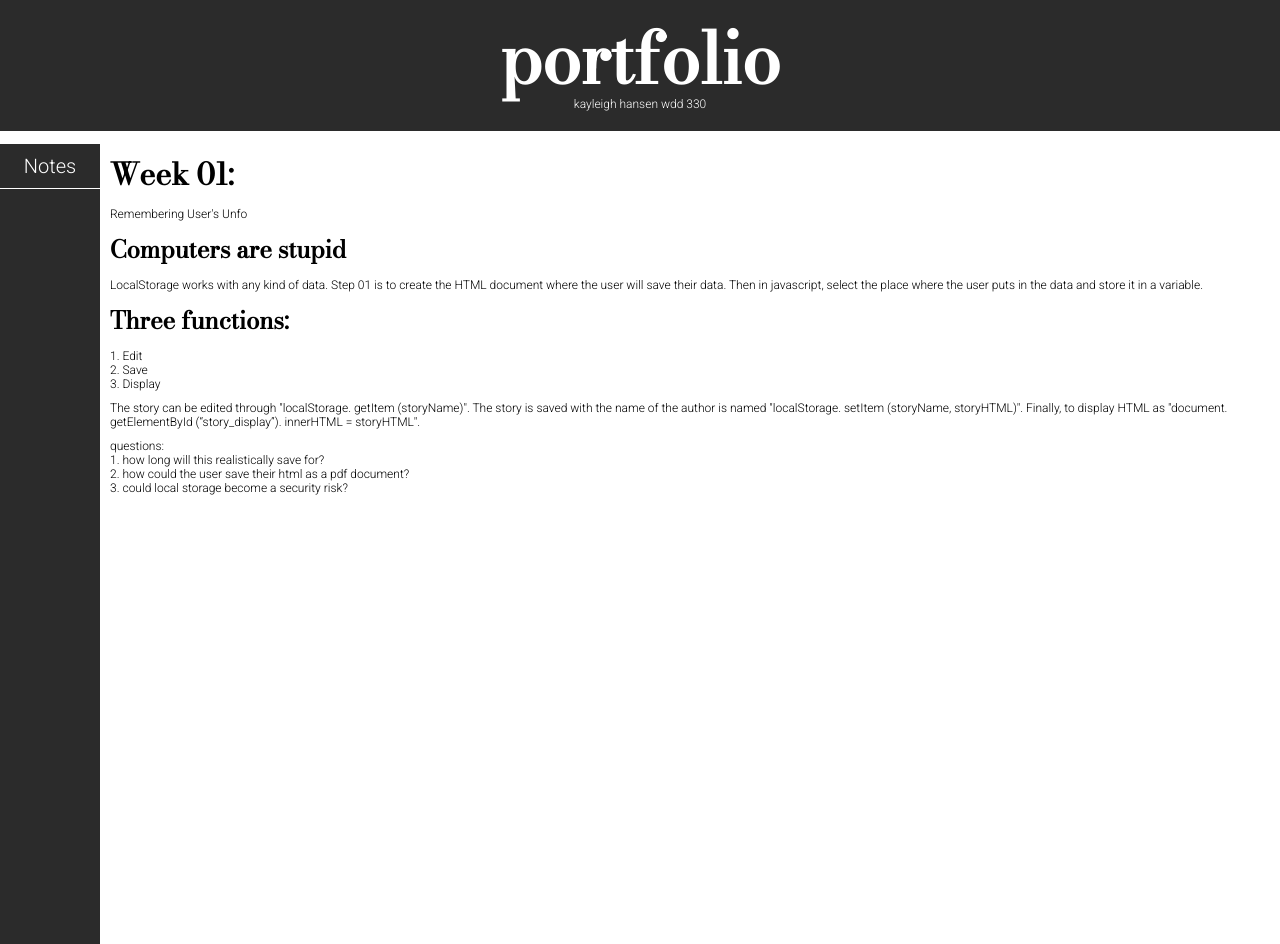
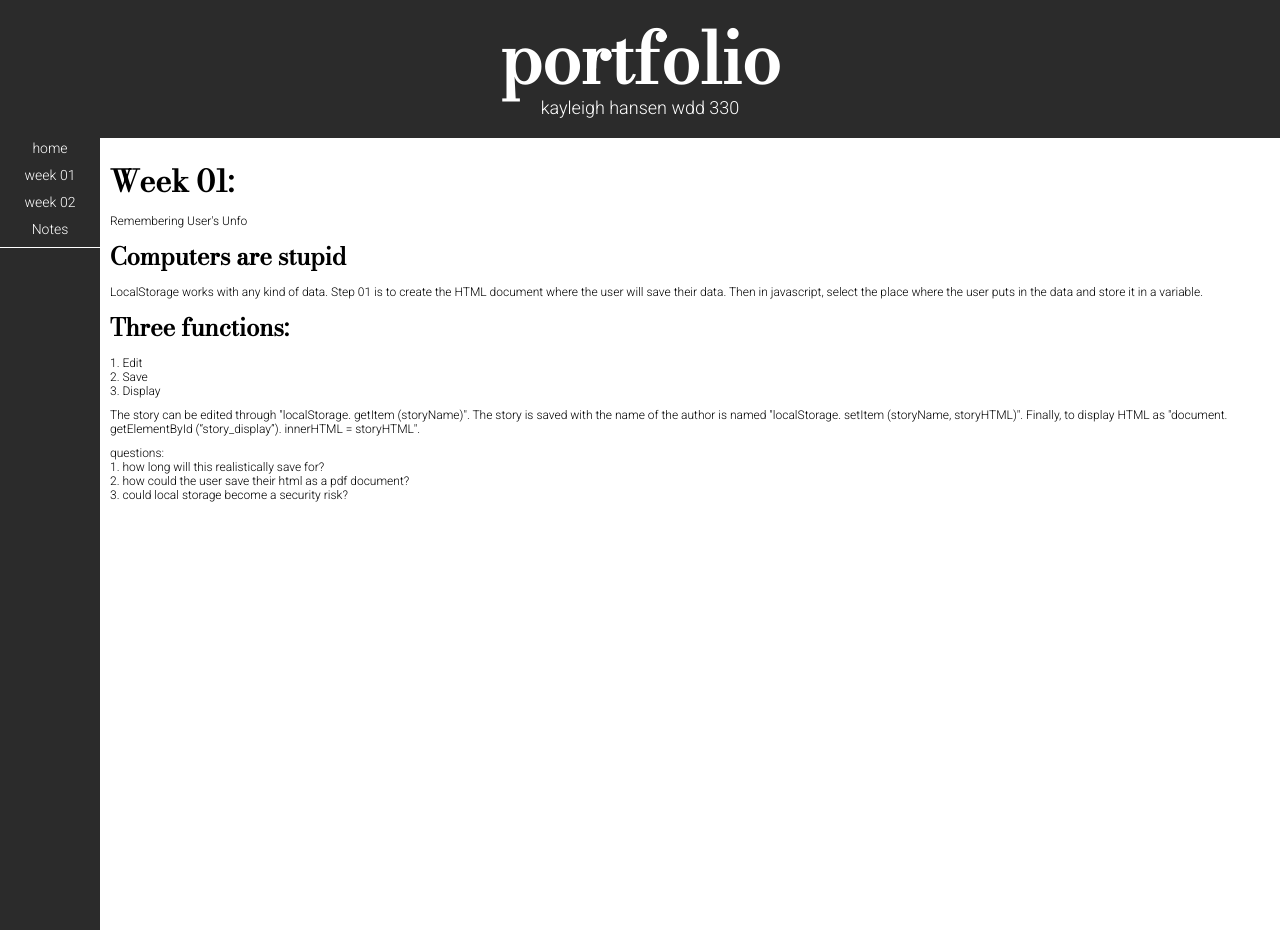
Before and after one commit to kayleighhansen/wdd330, a plain HTML site: page week01/index.html in a window 1280 px wide. Drawn offline with nearby package versions, Linux system fonts and the light colour scheme.

Commit message:
fixing week02

```diff
--- a/css/style.css
+++ b/css/style.css
@@ -29,6 +29,7 @@ h1 {
 
 .subheader {
     margin: 0px 50px;
+    font-size: 18px;
 }
 
 p {
@@ -50,14 +51,14 @@ h2 {
     position: absolute;
     background-color: #2B2B2B;
     overflow-x: hidden;
-    top: 18%;
+    top: 130px;
   }
 
   .sidenav a, .dropdown-btn {
     font-family: 'Roboto', sans-serif;
     text-decoration: none;
     padding: 10px 5px;
-    font-size: 18px;
+    font-size: 14px;
     color: white;
     border: none;
     background: none;
@@ -66,13 +67,15 @@ h2 {
 
   .dropdown-btn {
       border-bottom: 1px solid;
-      font-size: 20px;
+      font-size: 14px;
       width: 100px;
       display: block;
   }
 
   li {
       padding-top: 10px;
+      font-size: 12px;
+      text-align: center;
   }
 
   .main {
--- a/js/main.js
+++ b/js/main.js
@@ -24,29 +24,29 @@ const element_3 = document.querySelector('ol');
 element_3.appendChild(notes_button);
 
 
-// //navigation bar - creates all of the li's from week folders
-// let ol = document.querySelector('ol');
+ //navigation bar - creates all of the li's from week folders
+ let ol = document.querySelector('#dropdown-container');
 
-// const links = [
-//   {
-//     label: "home",
-//     url: "index.html"
-//   },
-//   {
-//     label: "01",
-//     url: "week01/index.html"
-//   },
-//   {
-//     label: "02",
-//     url: "week02/index.html"
-//   }
-// ]
+ const links = [
+   {
+        label: "home",
+        url: "index.html"
+    },
+    {
+        label: "01",
+        url: "week01/index.html"
+    },
+    {
+        label: "02",
+        url: "week02/index.html"
+    }
+];
 
-// links.forEach(
-//   link => {
-//     ol.itemHTML +=
-//       '<li><a href="${link.url}"....>'
-//   }
-// )
+console.log(links);
 
-// create footer
+links.forEach(
+    link => {
+        ol.innerHTML +=
+        `<li><a href="${link.url}">${link.label}</a></li>`;
+    }
+);
--- a/week01/index.html
+++ b/week01/index.html
@@ -13,7 +13,11 @@
 
     </header>
     <section class="sidenav">
-        <ol class="dropdown-container"></ol>
+        <ol class="dropdown-container">
+            <li><a href="../index.html"> home </a></li>
+            <li><a href="../week01/index.html"> week 01 </a></li>
+            <li><a href="../week02/index.html"> week 02 </a></li>
+        </ol>
     </section>
 <main>
     <h1>Week 01:</h1>
```
Also changed, not shown: index.html (+2 -1 lines), week01/practice.html (added, +22 -0 lines), week02/index.html (+9 -5 lines).
